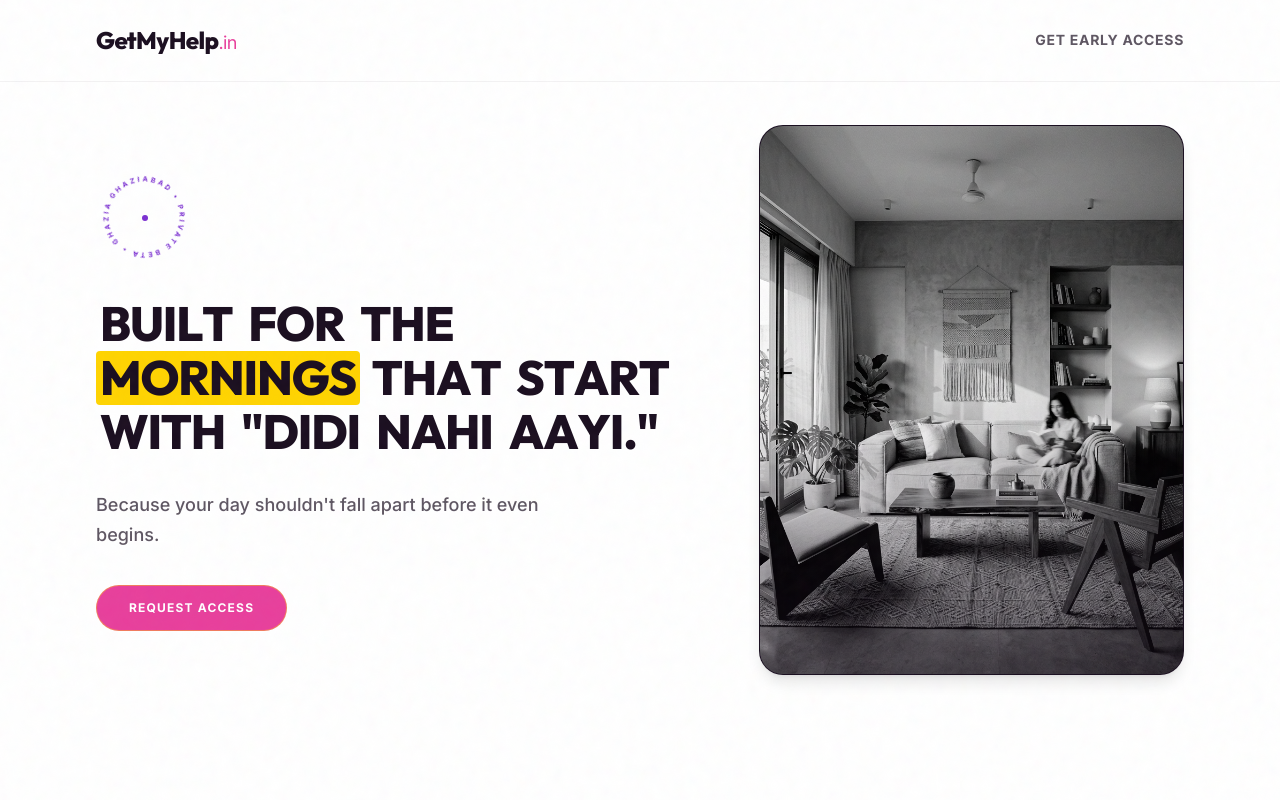
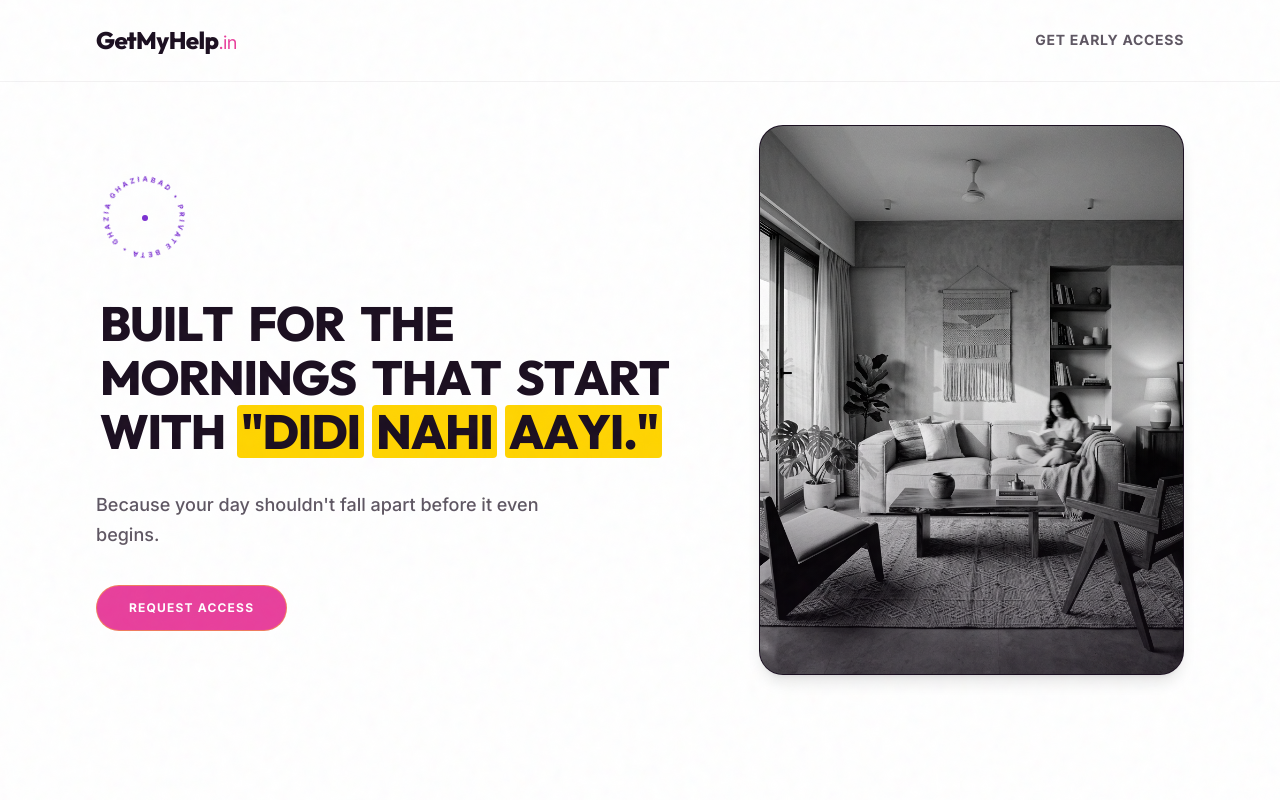
Before and after one commit to shak5hi/getmyhelweb, a Next.js app in the folder frontend/: page / in a window 1280 px wide. Shown: the top 800 px of the page. Built offline with nearby package versions, Linux system fonts and the light colour scheme.

Commit message:
design: highlight didi nahi aayi

```diff
--- a/frontend/src/components/WordSafeHeadline.tsx
+++ b/frontend/src/components/WordSafeHeadline.tsx
@@ -46,10 +46,11 @@ export default function WordSafeHeadline({ text, className = "" }: WordSafeHeadl
       animate="visible"
     >
       {words.map((word, wordIdx) => {
-        // Highlight "every morning." or variations
+        // Highlight specific hook words
         const isHighlightWord =
-          word.toLowerCase().includes("every") ||
-          word.toLowerCase().includes("morning");
+          word.toLowerCase().includes("didi") ||
+          word.toLowerCase().includes("nahi") ||
+          word.toLowerCase().includes("aayi");
 
         return (
           <React.Fragment key={wordIdx}>
```
